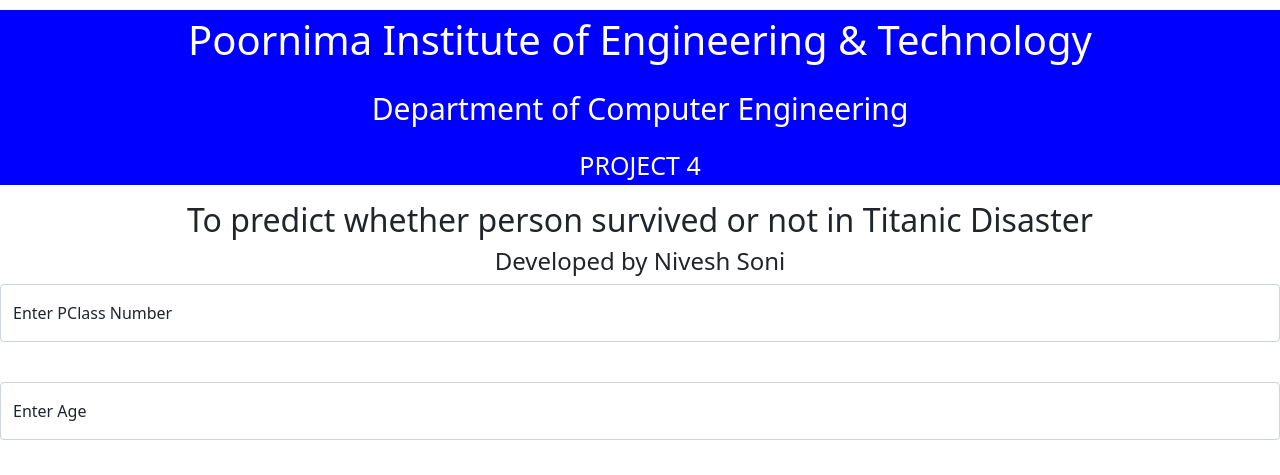
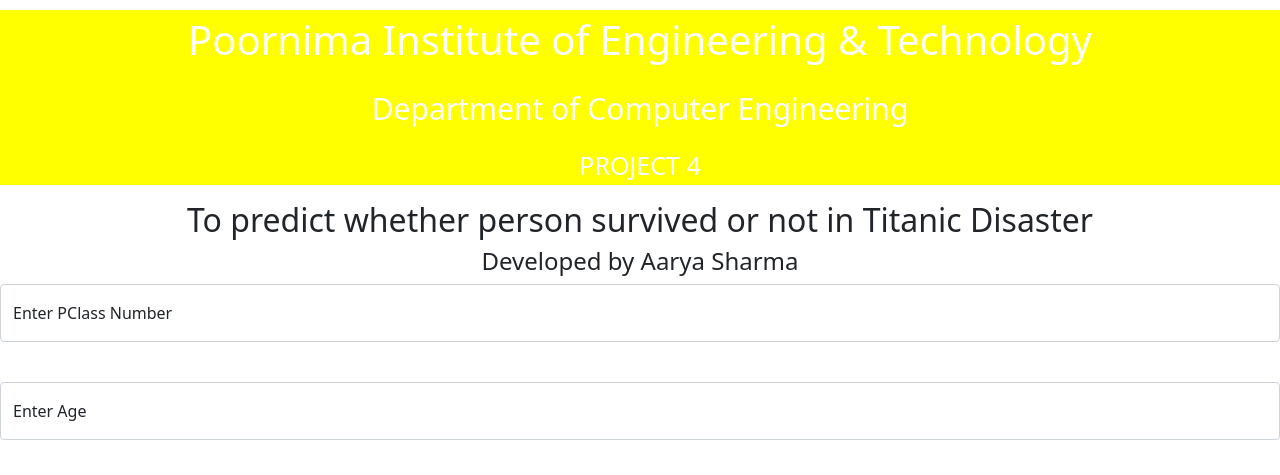
Before and after one commit to aaryasharma257/best-model-, a Flask app: page / in a window 1280 px wide. Shown: the top 475 px of the page. Run offline with Flask 2, Linux system fonts and the light colour scheme; parts of the project's set-up code (start-up, migrations or seed data) failed here and were passed over.

Commit message:
Update index.html

```diff
--- a/templates/index.html
+++ b/templates/index.html
@@ -22,7 +22,7 @@
 <body>
 
 
-<div class="" style="background-color:blue;" >
+<div class="" style="background-color:yellow;" >
 <div class="clearfix">
 
 <div class="col-md-12">
@@ -35,7 +35,7 @@
 
 <div class="login">
 <h2 >To predict whether person survived or not in Titanic Disaster</h2>
-<h4>Developed by Nivesh Soni</h4>
+<h4>Developed by Aarya Sharma</h4>
 <!-- Main Input For Receiving Query to our ML -->
 <form action="{{ url_for('predict')}}"method="get">
 <div class="form-floating mb-3">
```
